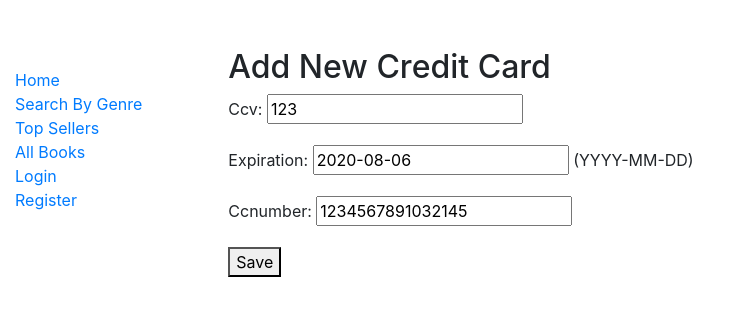
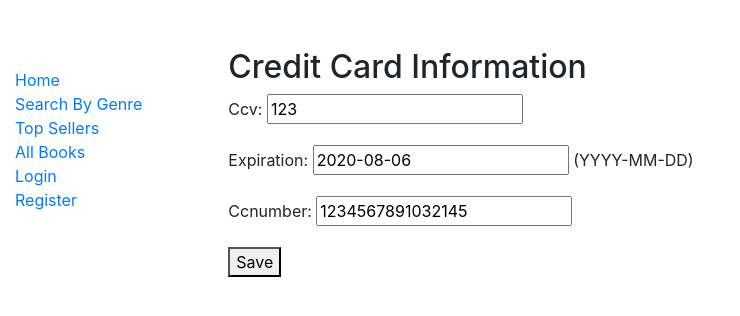
Before and after one commit to mgonz893/bookdjango, a Django app: page /search/creditcards/editcreditcard/1/ in a window 1280 px wide. Shown: the top 316 px of the page, without its empty margins (0-740 px from the left). Run offline with Django 3.2, Linux system fonts and the light colour scheme; data comes from the database, SQL or seed files in the repository; some libraries are stand-ins or nearby versions.

Commit message:
Edit for address/creditcard templates

```diff
--- a/bookapp/catalog/templates/addcreditcard.html
+++ b/bookapp/catalog/templates/addcreditcard.html
@@ -1,7 +1,7 @@
 {% extends "base_generic.html" %}
 
 {% block content %}
-  <h2>Add New Credit Card</h2>
+  <h2>Credit Card Information</h2>
 <form method ="post">
  {% csrf_token %}
  {{form.as_p}}
--- a/bookapp/catalog/templates/addshippingaddr.html
+++ b/bookapp/catalog/templates/addshippingaddr.html
@@ -1,7 +1,7 @@
 {% extends "base_generic.html" %}
 
 {% block content %}
-  <h2>Add New Shipping Information</h2>
+  <h2>Shipping Information</h2>
 <form method ="post">
  {% csrf_token %}
  {{form.as_p}}
```
